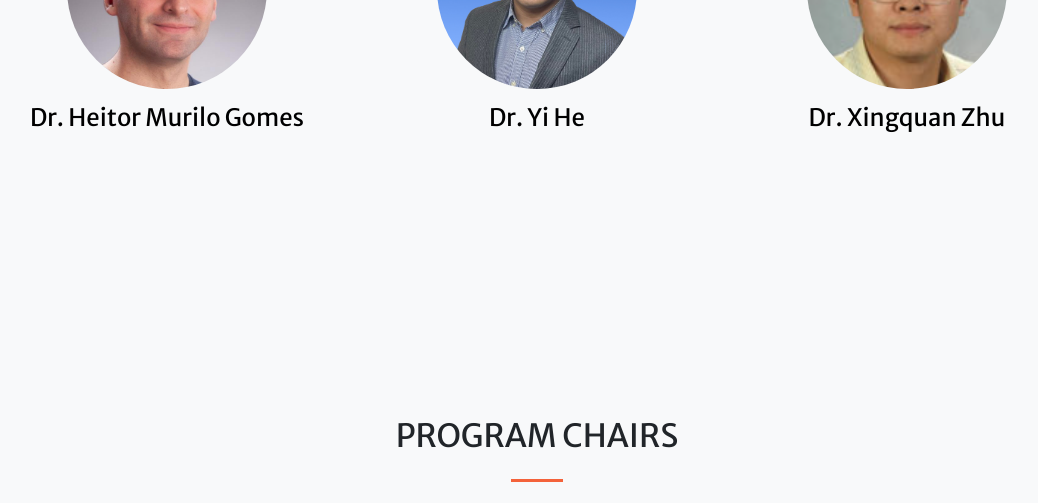
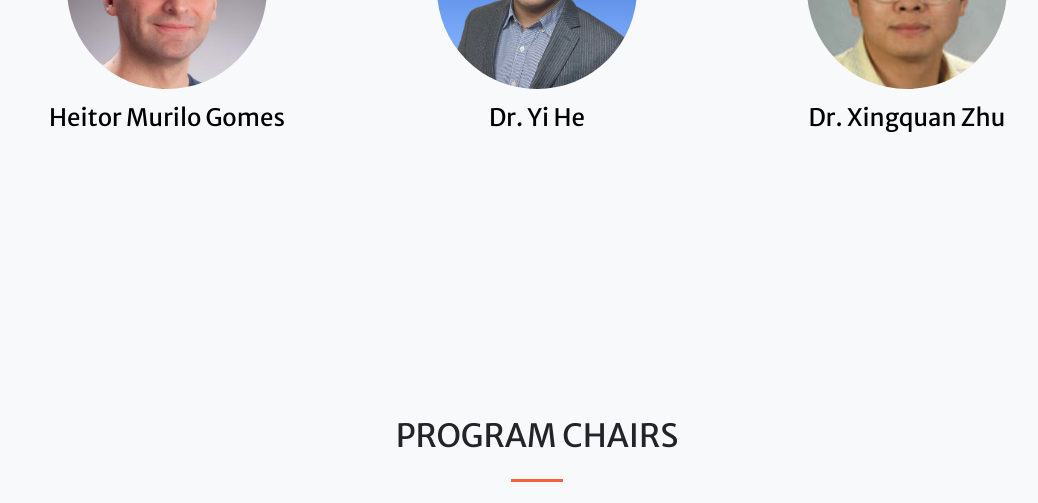
Before and after one commit to arrl-icdm/arrl2025, a website: page index.html in a window 1280 px wide. Shown: the part 5003-5506 px from the top of the page, without its empty margins (103-1141 px from the left). Drawn offline with nearby package versions, Linux system fonts and the light colour scheme.

Commit message:
Update index.html

```diff
--- a/index.html
+++ b/index.html
@@ -461,7 +461,7 @@
                 </a>
                 <h4 class="section-heading">
                     <a href="https://heitorgomes.com/" target="blank">
-                        <font color="Black">Dr. Heitor Murilo Gomes</font>
+                        <font color="Black">Heitor Murilo Gomes</font>
                     </a>
                 </h4>
             </div>
```
